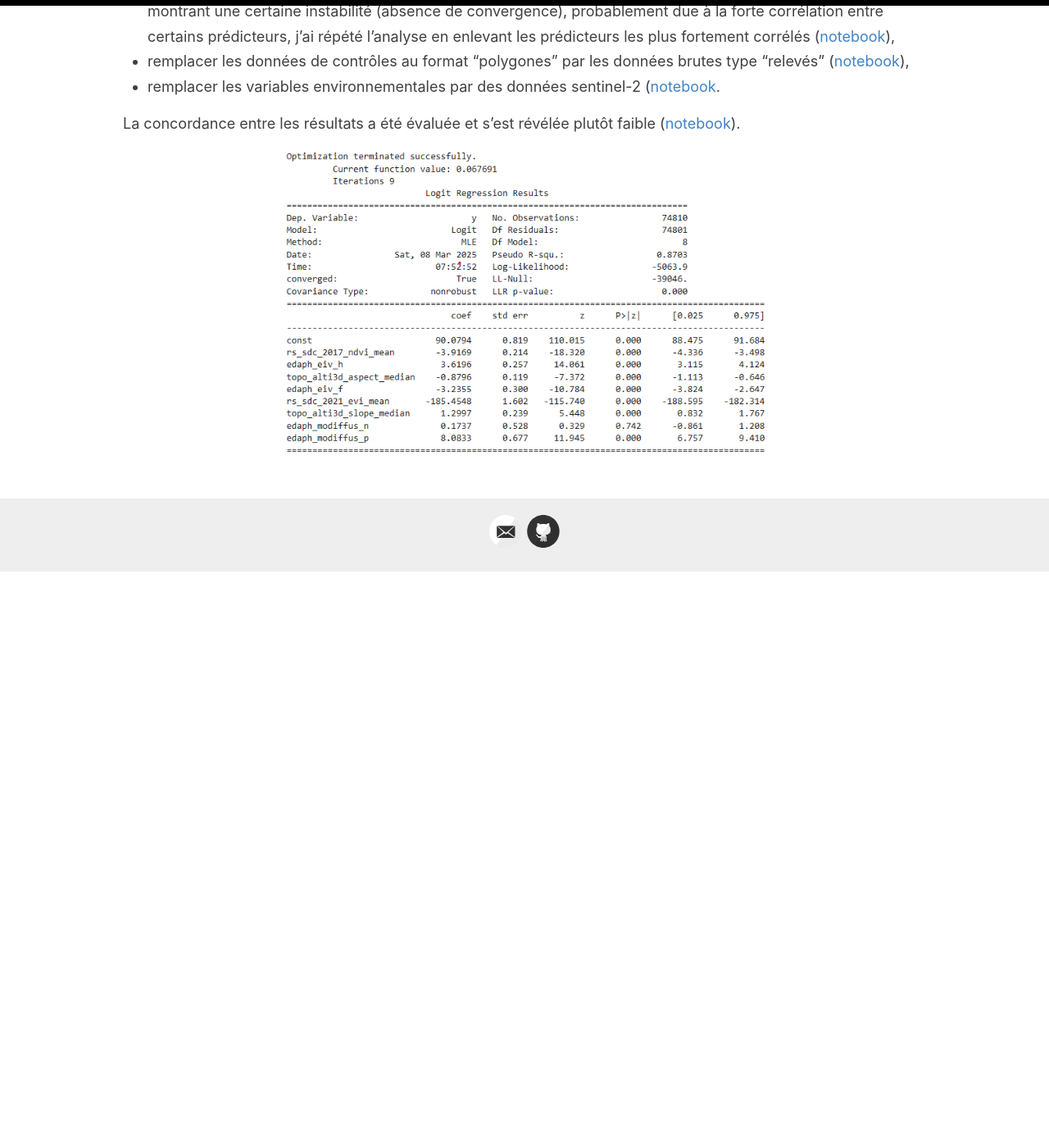
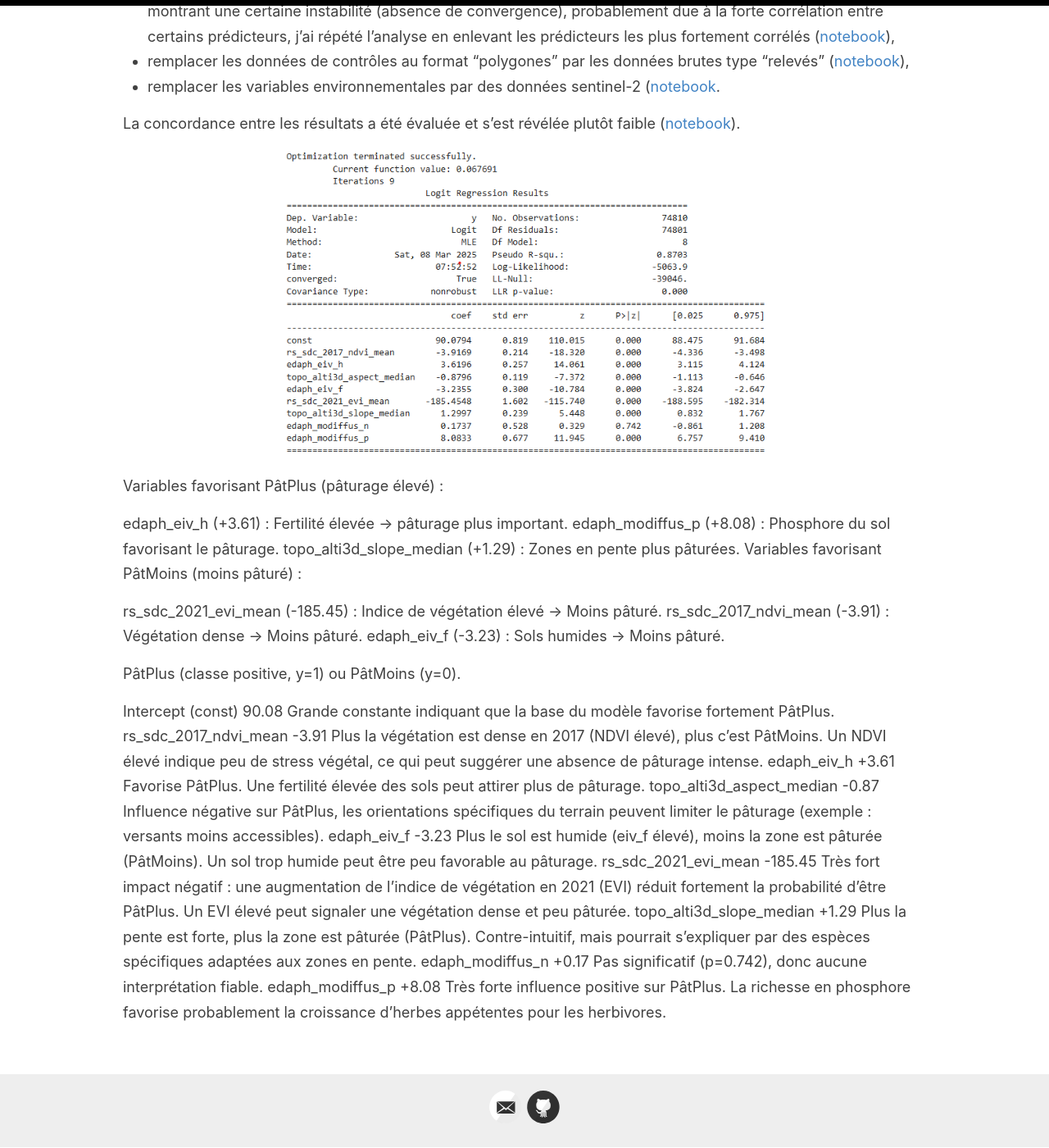
Before and after one commit to sca-opdir/sber-biodiversite-ml-prediction, a Jekyll site: the page built from _pages/results.md, in a window 1280 px wide and 1400 px high, scrolled down 3493 px. Shown: the whole window at 82% size. Built offline with Jekyll 4.4.1, drawn with Linux system fonts in a browser that asks for light colours; before the commit the page ends 4191 px from its top, so only the background shows below that.

Commit message:
Update results.md

```diff
--- a/_pages/results.md
+++ b/_pages/results.md
@@ -79,3 +79,27 @@ Afin de consolider les résultats obtenus avec ce jeu de données environnementa
 <div align="center">
   <img src="{{site.baseurl}}/images/logreg_results.png" alt="Résultats de la régression logistique avec un jeu restreint de prédicteurs" width="600"/>
 </div>
+
+
+Variables favorisant PâtPlus (pâturage élevé) :
+
+edaph_eiv_h (+3.61) : Fertilité élevée → pâturage plus important.
+edaph_modiffus_p (+8.08) : Phosphore du sol favorisant le pâturage.
+topo_alti3d_slope_median (+1.29) : Zones en pente plus pâturées.
+Variables favorisant PâtMoins (moins pâturé) :
+
+rs_sdc_2021_evi_mean (-185.45) : Indice de végétation élevé → Moins pâturé.
+rs_sdc_2017_ndvi_mean (-3.91) : Végétation dense → Moins pâturé.
+edaph_eiv_f (-3.23) : Sols humides → Moins pâturé.
+
+PâtPlus (classe positive, y=1) ou PâtMoins (y=0).
+
+Intercept (const)	90.08	Grande constante indiquant que la base du modèle favorise fortement PâtPlus.
+rs_sdc_2017_ndvi_mean	-3.91	Plus la végétation est dense en 2017 (NDVI élevé), plus c’est PâtMoins. Un NDVI élevé indique peu de stress végétal, ce qui peut suggérer une absence de pâturage intense.
+edaph_eiv_h	+3.61	Favorise PâtPlus. Une fertilité élevée des sols peut attirer plus de pâturage.
+topo_alti3d_aspect_median	-0.87	Influence négative sur PâtPlus, les orientations spécifiques du terrain peuvent limiter le pâturage (exemple : versants moins accessibles).
+edaph_eiv_f	-3.23	Plus le sol est humide (eiv_f élevé), moins la zone est pâturée (PâtMoins). Un sol trop humide peut être peu favorable au pâturage.
+rs_sdc_2021_evi_mean	-185.45	Très fort impact négatif : une augmentation de l'indice de végétation en 2021 (EVI) réduit fortement la probabilité d’être PâtPlus. Un EVI élevé peut signaler une végétation dense et peu pâturée.
+topo_alti3d_slope_median	+1.29	Plus la pente est forte, plus la zone est pâturée (PâtPlus). Contre-intuitif, mais pourrait s’expliquer par des espèces spécifiques adaptées aux zones en pente.
+edaph_modiffus_n	+0.17	Pas significatif (p=0.742), donc aucune interprétation fiable.
+edaph_modiffus_p	+8.08	Très forte influence positive sur PâtPlus. La richesse en phosphore favorise probablement la croissance d’herbes appétentes pour les herbivores.
```
